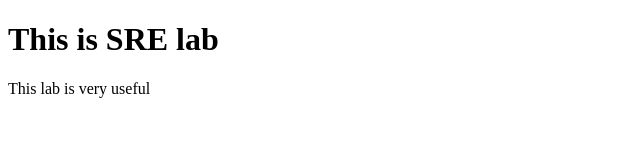
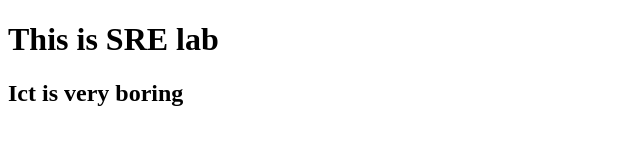
Before and after one commit to stephensikder/SRE-LAB-2, a plain HTML site: page index.html in a window 1280 px wide. Shown: the whole page, without its empty margins (0-640 px from the left). Drawn offline with Linux system fonts and the light colour scheme.

Commit message:
Update index.html

```diff
--- a/index.html
+++ b/index.html
@@ -5,6 +5,7 @@
   </head>
   <body>
     <h1>This is SRE lab</h1>
-    <p>This lab is very useful</p>
+
+    <h2>Ict is very boring</h2>
   </body>
 </html>
```
